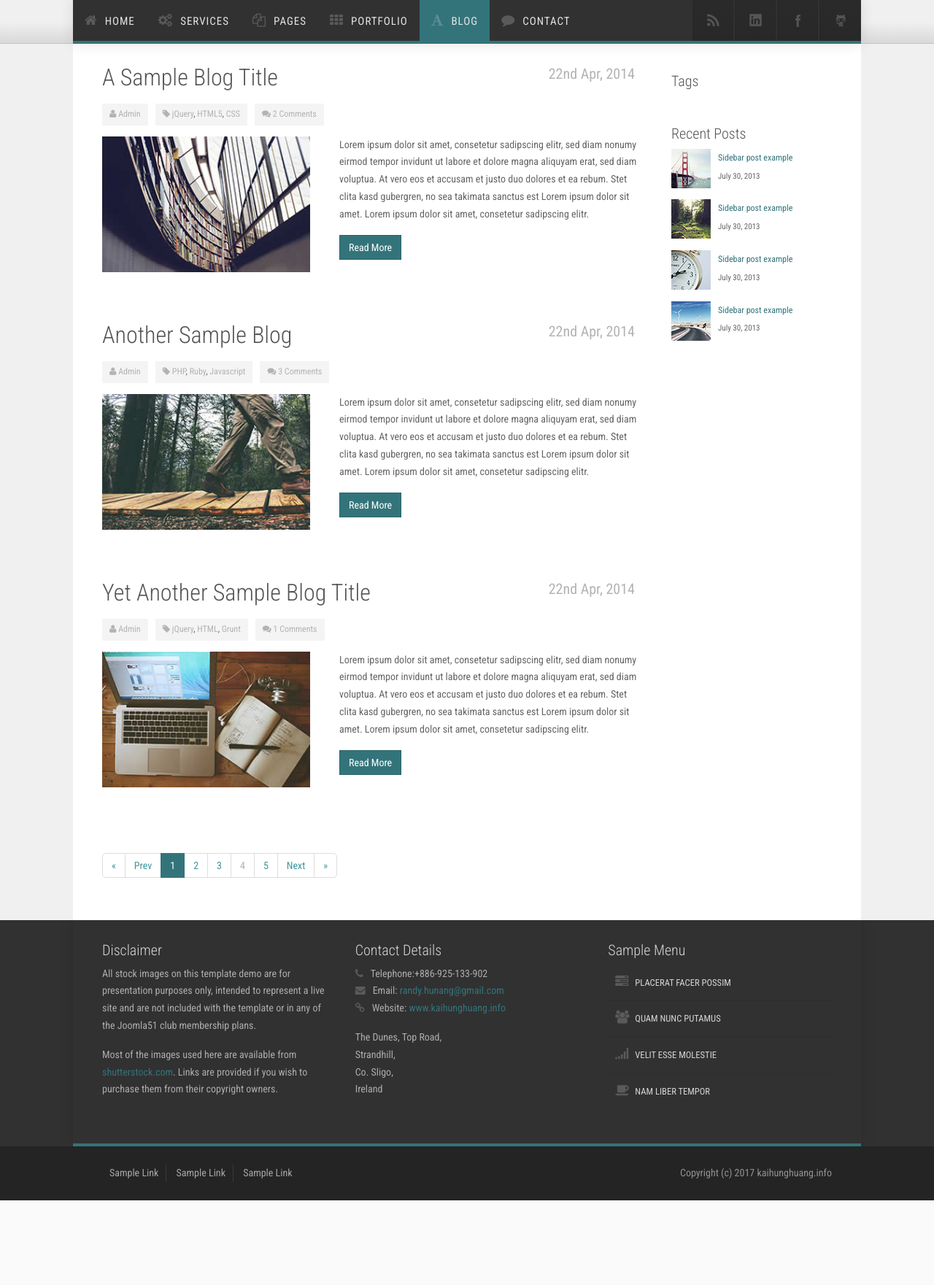
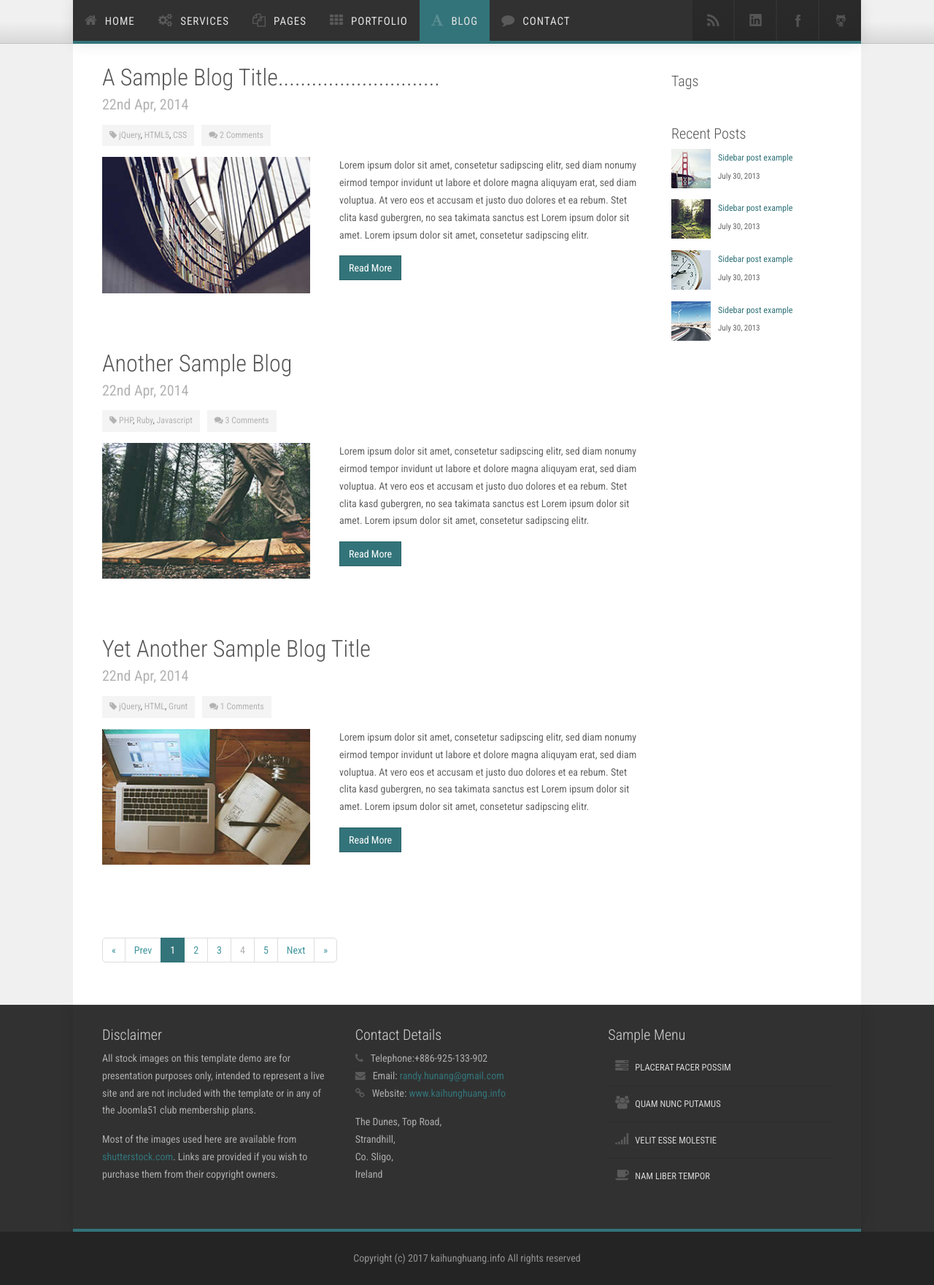
Before and after one commit to Randy-Huang/django_web_server, a Django app: page /blog/ in a window 1280 px wide. Shown: the part 169-1930 px from the top of the page at 73% size. Before the commit the page ends 1814 px from the top, so only its background shows below. Run offline with Django 3.2, Linux system fonts and the light colour scheme; data that the repository does not hold is empty; parts of the project's set-up code (start-up, migrations or seed data) failed here and were passed over; some libraries are stand-ins or nearby versions.

Commit message:
Modify blog layout and footer

```diff
--- a/blog/templates/blog/blog-list.html
+++ b/blog/templates/blog/blog-list.html
@@ -17,15 +17,15 @@
             <!-- Main Column -->
             <div class="col-md-9">
                 <!-- Blog Post -->
-                <div class="blog-post padding-bottom-20">
+                <div class="blog-post padding-bottom-30">
                     <!-- Blog Item Header -->
                     <div class="blog-item-header">
                         <!-- Title -->
                         <h2>
                             <a href="#">
-                                A Sample Blog Title</a>
+                                A Sample Blog Title.............................</a>
                         </h2>
-                        <div class="clearfix"></div>
+                        <!--    <div class="clearfix"></div> -->
                         <!-- End Title -->
                         <!-- Date -->
                         <div class="blog-post-date">
@@ -36,12 +36,6 @@
                     <!-- End Blog Item Header -->
                     <!-- Blog Item Details -->
                     <div class="blog-post-details">
-                        <!-- Author Name -->
-                        <div class="blog-post-details-item blog-post-details-item-left">
-                            <i class="fa fa-user color-gray-light"></i>
-                            <a href="#">Admin</a>
-                        </div>
-                        <!-- End Author Name -->
                         <!-- Tags -->
                         <div class="blog-post-details-item blog-post-details-item-left blog-post-details-tags">
                             <i class="fa fa-tag color-gray-light"></i>
@@ -87,7 +81,7 @@
                 </div>
                 <!-- End Blog Item -->
                 <!-- Blog Post -->
-                <div class="blog-post padding-bottom-20">
+                <div class="blog-post padding-bottom-30">
                     <!-- Blog Item Header -->
                     <div class="blog-item-header">
                         <!-- Title -->
@@ -106,12 +100,6 @@
                     <!-- End Blog Item Header -->
                     <!-- Blog Item Details -->
                     <div class="blog-post-details">
-                        <!-- Author Name -->
-                        <div class="blog-post-details-item blog-post-details-item-left">
-                            <i class="fa fa-user color-gray-light"></i>
-                            <a href="#">Admin</a>
-                        </div>
-                        <!-- End Author Name -->
                         <!-- Tags -->
                         <div class="blog-post-details-item blog-post-details-item-left blog-post-details-tags">
                             <i class="fa fa-tag color-gray-light"></i>
@@ -157,7 +145,7 @@
                 </div>
                 <!-- End Blog Item -->
                 <!-- Blog Post -->
-                <div class="blog-post padding-bottom-20">
+                <div class="blog-post padding-bottom-30">
                     <!-- Blog Item Header -->
                     <div class="blog-item-header">
                         <!-- Title -->
@@ -176,12 +164,6 @@
                     <!-- End Blog Item Header -->
                     <!-- Blog Item Details -->
                     <div class="blog-post-details">
-                        <!-- Author Name -->
-                        <div class="blog-post-details-item blog-post-details-item-left">
-                            <i class="fa fa-user color-gray-light"></i>
-                            <a href="#">Admin</a>
-                        </div>
-                        <!-- End Author Name -->
                         <!-- Tags -->
                         <div class="blog-post-details-item blog-post-details-item-left blog-post-details-tags">
                             <i class="fa fa-tag color-gray-light"></i>
@@ -228,7 +210,7 @@
                 <!-- End Blog Item -->
                 {% for article in article_list %}
                 <!-- Blog Post -->
-                <div class="blog-post padding-bottom-20">
+                <div class="blog-post padding-bottom-30">
                     <!-- Blog Item Header -->
                     <div class="blog-item-header">
                         <!-- Title -->
--- a/static/common/css/nexus.css
+++ b/static/common/css/nexus.css
@@ -2541,14 +2541,10 @@ ul.social-icons li a:hover {
 /* Blog */
 /*-----------------------------------------------------------------------------------*/
 .blog-post-date {
-  position: absolute;
   padding: 0px;
   text-align: left;
   font-weight: 400;
   font-size: 20px;
-  margin: 0 10px 0 0;
-  right: 0;
-  top: 0;
 }
 .blog-post-date a {
   color: #b3b3b3;
@@ -2570,7 +2566,7 @@ ul.social-icons li a:hover {
   position: relative;
   display: block;
   padding-bottom: 0px;
-  margin-bottom: 10px;
+  margin-bottom: 15px;
 }
 .blog-item-header h2 {
   padding: 0;
--- a/templates/base.html
+++ b/templates/base.html
@@ -284,30 +284,11 @@
     </div>
     <!-- Footer -->
     <div id="footer" class="background-grey">
-        <div class="container">
-            <div class="row">
-                <!-- Footer Menu -->
-                <div id="footermenu" class="col-md-8">
-                    <ul class="list-unstyled list-inline">
-                        <li>
-                            <a href="#" target="_blank">Sample Link</a>
-                        </li>
-                        <li>
-                            <a href="#" target="_blank">Sample Link</a>
-                        </li>
-                        <li>
-                            <a href="#" target="_blank">Sample Link</a>
-                        </li>
-                    </ul>
-                </div>
-                <!-- End Footer Menu -->
-                <!-- Copyright -->
-                <div id="copyright" class="col-md-4">
-                    <p class="pull-right">Copyright (c) 2017 kaihunghuang.info</p>
-                </div>
-                <!-- End Copyright -->
-            </div>
+        <!-- Copyright -->
+        <div id="copyright">
+            <p class="align-middle text-center">Copyright (c) 2017 kaihunghuang.info All rights reserved</p>
         </div>
+        <!-- End Copyright -->
     </div>
     <!-- End Footer -->
     <!-- JS -->
```
